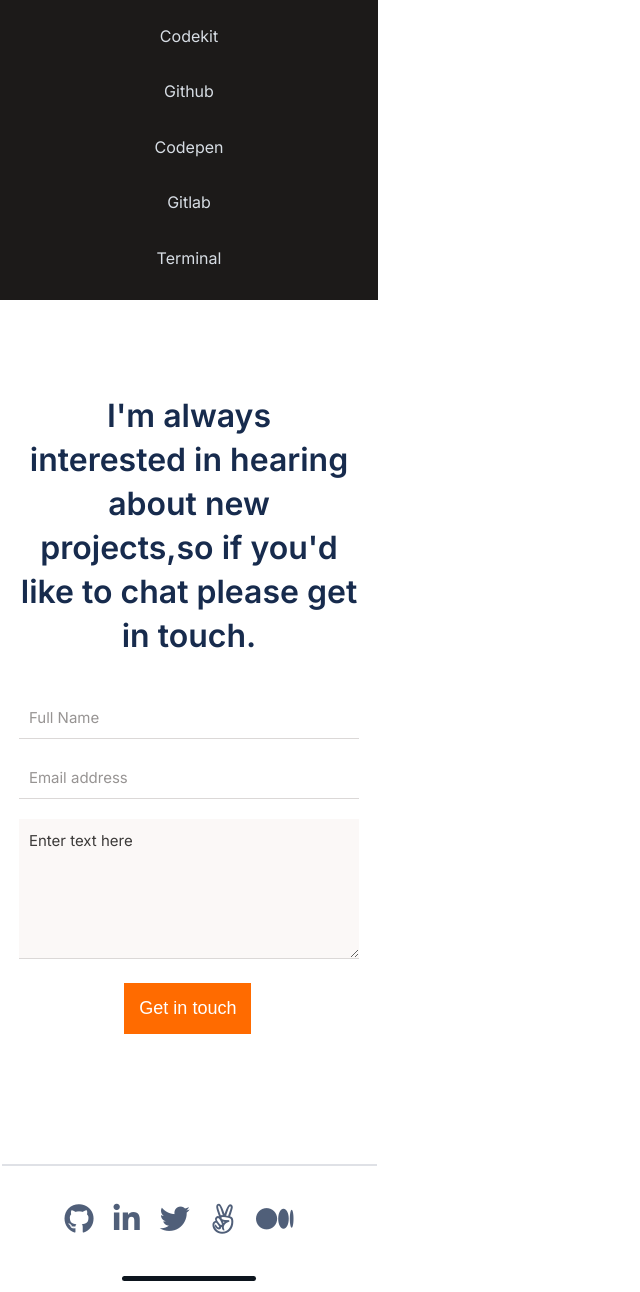
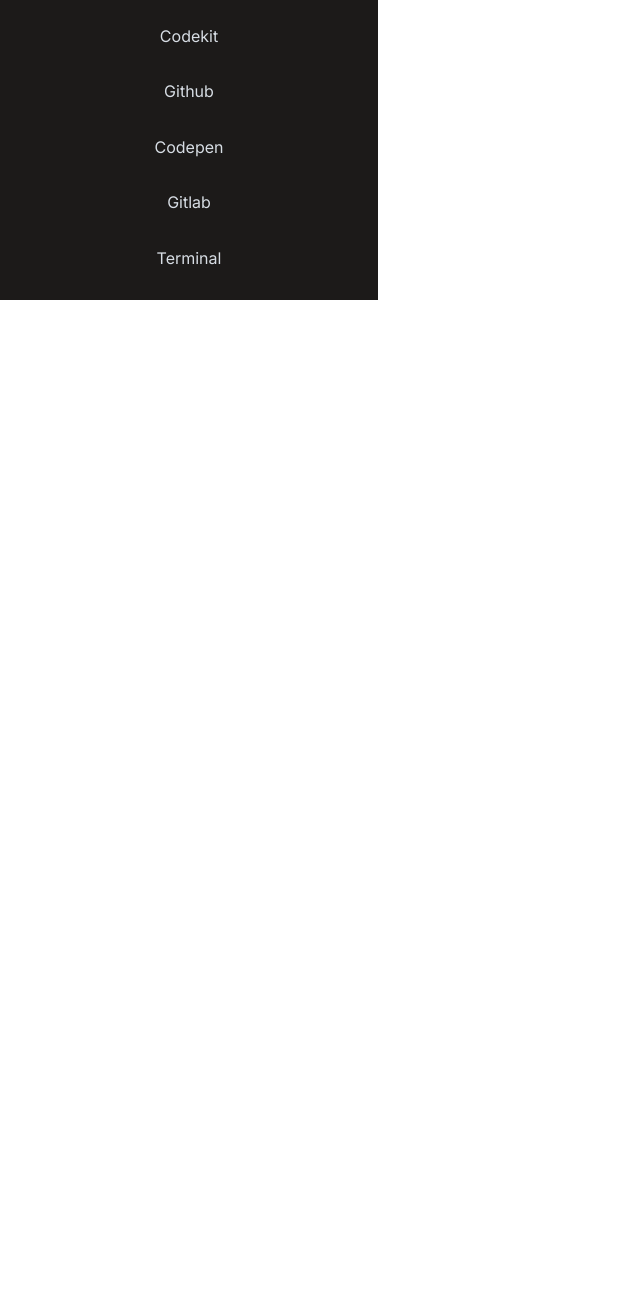
Before and after one commit to AhmadiGu/Portfolio, a website: page index.html in a window 1280 px wide. Shown: the part 6001-7293 px from the top of the page, without its empty margins (0-640 px from the left). After the commit the page ends 6301 px from the top, so only its background shows below. Drawn offline with Linux system fonts and the light colour scheme.

Commit message:
Remove not required code

```diff
--- a/index.html
+++ b/index.html
@@ -191,32 +191,6 @@
              </ul>
 
    </section>
-   <section class="contact container">
-    <p class="title"> I'm always  <br>
-        interested in hearing about new projects,so if you'd
-         like to chat please get in touch.</p>
-     <form action="https://formspree.io/f/mdojzzgj" method="post">
 
-      <input type="text" class="item" name="fullName" placeholder="Full Name" required  maxlength="30">
-        <input type="email" class="item" placeholder="Email address" name="email" required  >
-
-        <textarea  name="message" id="tetarea" class="item textarea" cols="20" rows="7" placeholder="Enter text here" maxlength="500" required></textarea>
-
-
-      <button type="submit" class="touch">Get in touch</button>
-
-     </form>
-     <hr class="hr">
-     <div class="contact">
-      <ul class="container">
-        <li><a href="#"><i class="fa fa-github color" > </i></a></li>
-        <li><a href="#"><i class="fa fa-linkedin color" ></i> </a></li>
-        <li><a href="#"><i class="fa fa-twitter color" > </i></a></li>
-        <li><a href="#"><i class="fa fa-angellist color" > </i></a></li>
-        <li><a href="#"><i class="fa fa-medium color" > </i></a></li>
-    </ul>
-    </div>
-    <div class="end-hr"></div>
-   </section>
 </body>
 </html>
--- a/style.css
+++ b/style.css
@@ -554,146 +554,3 @@
 }
 
 /* section about end */
-
-/* section contact */
-
-section.contact {
-  margin: 0%;
-  padding: 0%;
-  display: flex;
-  flex-direction: column;
-  align-items: center;
-  justify-content: center;
-  width: 378px;
-  box-sizing: border-box;
-  margin-top: 4548px;
-}
-
-section.contact p {
-  width: 337px;
-  height: 216px;
-  margin: 0;
-  padding: 0;
-  margin-top: 90px;
-  margin-bottom: 25px;
-  font-family: 'Inter', sans-serif;
-  font-style: normal;
-  font-weight: 700;
-  font-size: 32px;
-  line-height: 44px;
-  text-align: center;
-  color: #172b4d;
-}
-
-section.contact form {
-  width: 90%;
-  margin-top: 40px;
-  box-sizing: border-box;
-}
-
-section.contact .item {
-  width: 100%;
-  height: 40px;
-  padding: 10px;
-  border: none;
-  outline: none;
-  margin-bottom: 20px;
-  border-bottom: 1px solid  #dbd8d7;
-  box-sizing: border-box;
-}
-
-section.contact .item::placeholder {
-  font-family: 'Inter', sans-serif;
-  font-style: normal;
-  font-weight: 400;
-  font-size: 15px;
-  line-height: 24px;
-  color: #979493;
-}
-
-section.contact textarea {
-  height: 140px !important;
-  resize: vertical;
-  background: #fbf8f7;
-}
-
-section.contact .textarea::placeholder {
-  font-family: 'Inter', sans-serif;
-  font-style: normal;
-  font-weight: 400;
-  font-size: 15px;
-  line-height: 24px;
-  color: #3c3a39;
-}
-
-button.touch {
-  border: none;
-  outline: none;
-  color: #fff;
-  background: #ff6b00;
-  padding: 15px;
-  font-size: 18px;
-  margin-left: 31%;
-  margin-bottom: 40px;
-}
-
-button.touch:hover {
-  background: #fff5e1;
-  border: 1px solid #f55800;
-  color: #f55800;
-}
-
-button.touch:active {
-  background: #e05304;
-  color: #fff5e1;
-}
-
-button.touch:disabled {
-  background: #f4f1f0;
-  color: #5b5957;
-}
-
-section.contact hr {
-  background: #dfe1e6;
-  margin-top: 90px;
-  width: 375px;
-  height: 0;
-  border: 1px solid #dfe1e6;
-}
-
-div.contact ul {
-  list-style-type: none;
-  display: flex;
-  flex-direction: row;
-  margin: 0;
-  padding: 0;
-}
-
-div.contact ul a {
-  float: right;
-  font-weight: bold;
-  color: aliceblue;
-  font-size: 30px;
-  margin-top: 30px;
-}
-
-.contact i {
-  padding-right: 20px;
-}
-
-.color {
-  color: #505f79;
-}
-
-div.end-hr {
-  margin-top: 40px;
-  width: 134px;
-  height: 5px;
-  left: calc(50% - 134px / 2 - 0.5px);
-  bottom: 8px;
-  background: #0d151e;
-  border-radius: 10px;
-  margin-bottom: 3%;
-}
-
-/* section contact end */
```
